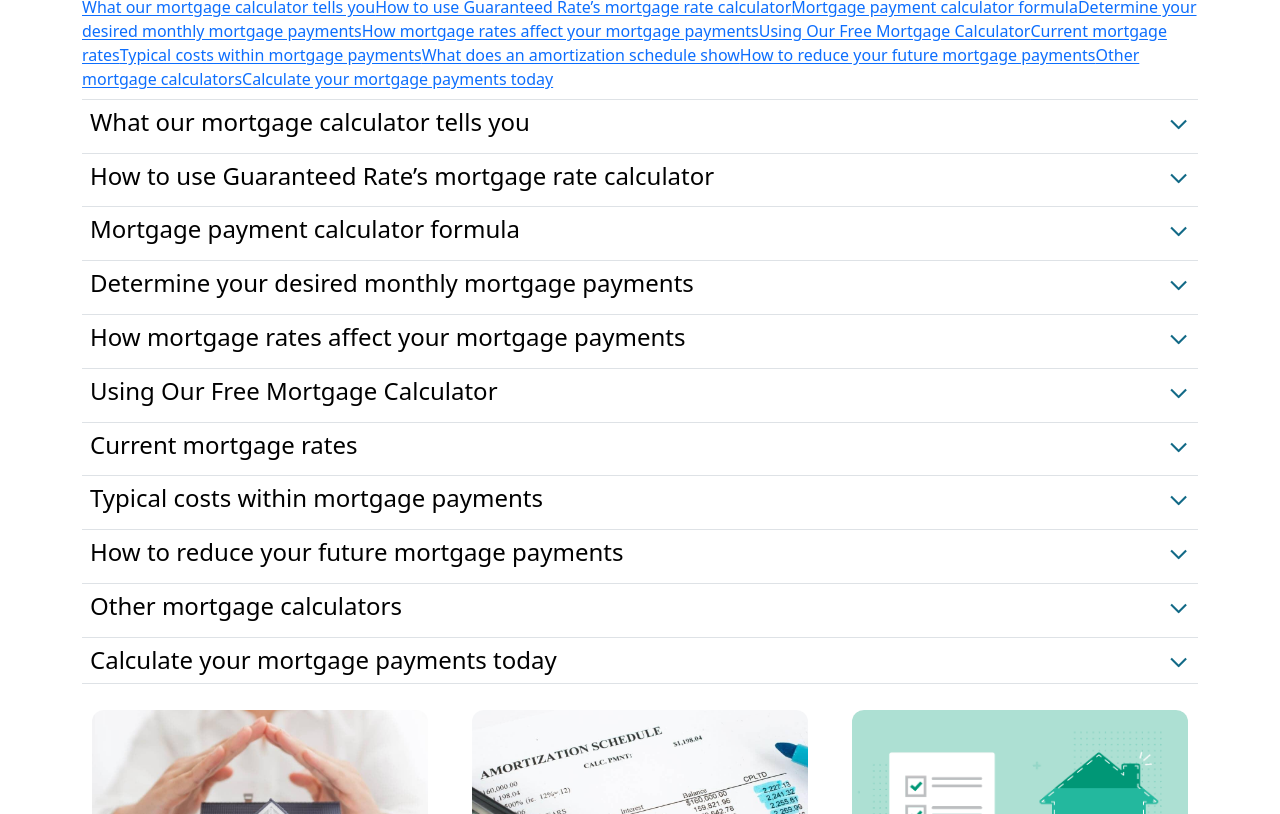
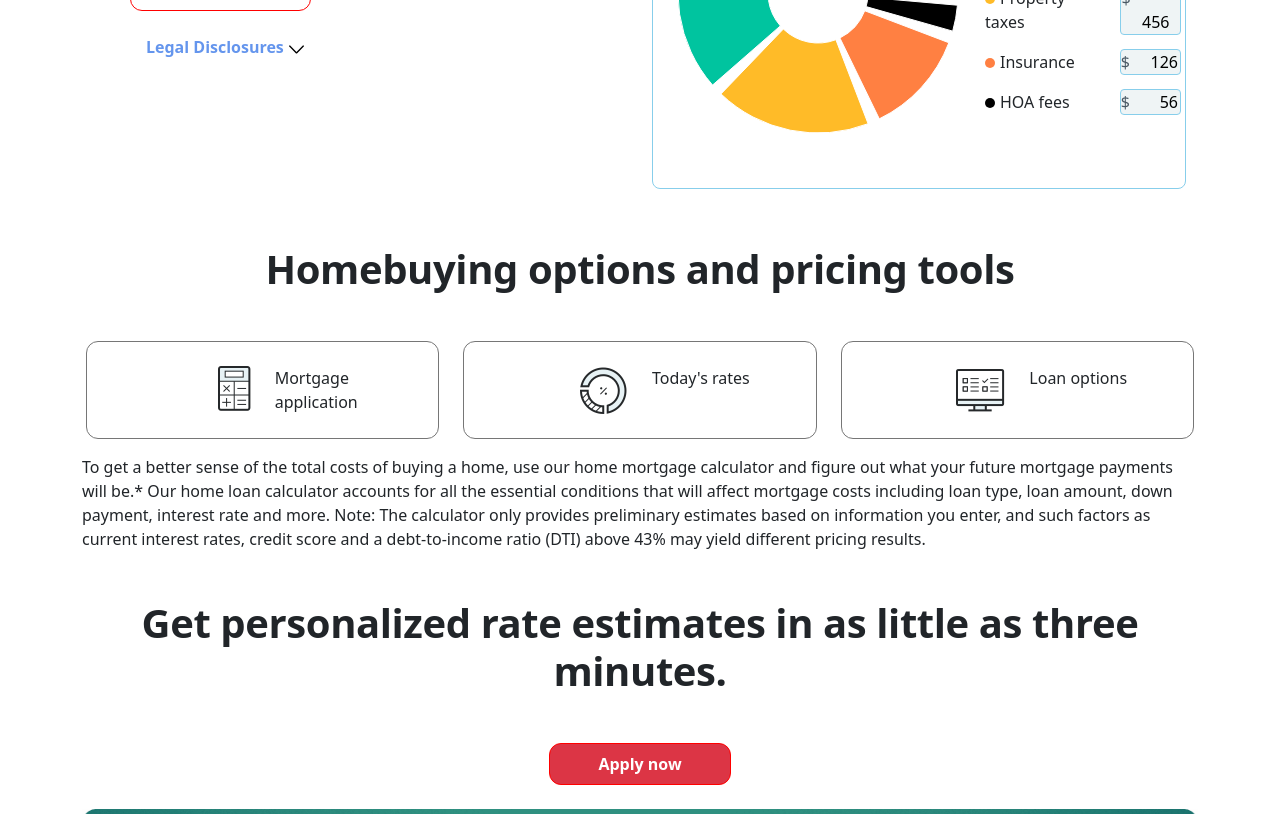
Before and after one commit to shuvo-h/rate-mortgage, a Gatsby site: page /mortgage-calculators in a window 1280 px wide. Shown: the part 559-1373 px from the top of the page. Built offline with nearby package versions, Linux system fonts and the light colour scheme; Gatsby itself is replaced by a stand-in of ours.

Commit message:
added calculator in mortgage calculator page

```diff
--- a/src/components/MortgageCalsCmp/mortgageCals/CalcFAQlist.js
+++ b/src/components/MortgageCalsCmp/mortgageCals/CalcFAQlist.js
@@ -929,11 +929,13 @@ const CalcFAQlist = () => {
     return (
         <section>
             <h1 className={calculate_faq_title}>{FAQ_calculator.title}</h1>
+            {/*
             <section >
                 {
                     faqs.map(faq=><Link to={faq.url} key={faq.id}>{faq.title}</Link>)
                 }
             </section>
+             */}
 
             <section className='border-top my-2'>
                 <h4
--- a/src/pages/mortgage-calculators/index.js
+++ b/src/pages/mortgage-calculators/index.js
@@ -30,8 +30,8 @@ const MortgageCalculators = () => {
     return (
         <Layout className='container'>
             <h1>Mortgage Calculator</h1>
-            {/* <MortgageCalculator /> */}
-            {/* <OptionsTools /> */}
+            <MortgageCalculator />
+            <OptionsTools />
             <div>
                 <h1 className='text-center fw-bolder my-5'>Get personalized rate estimates in as little as three minutes.</h1>
                 <div className='text-center'>
```
